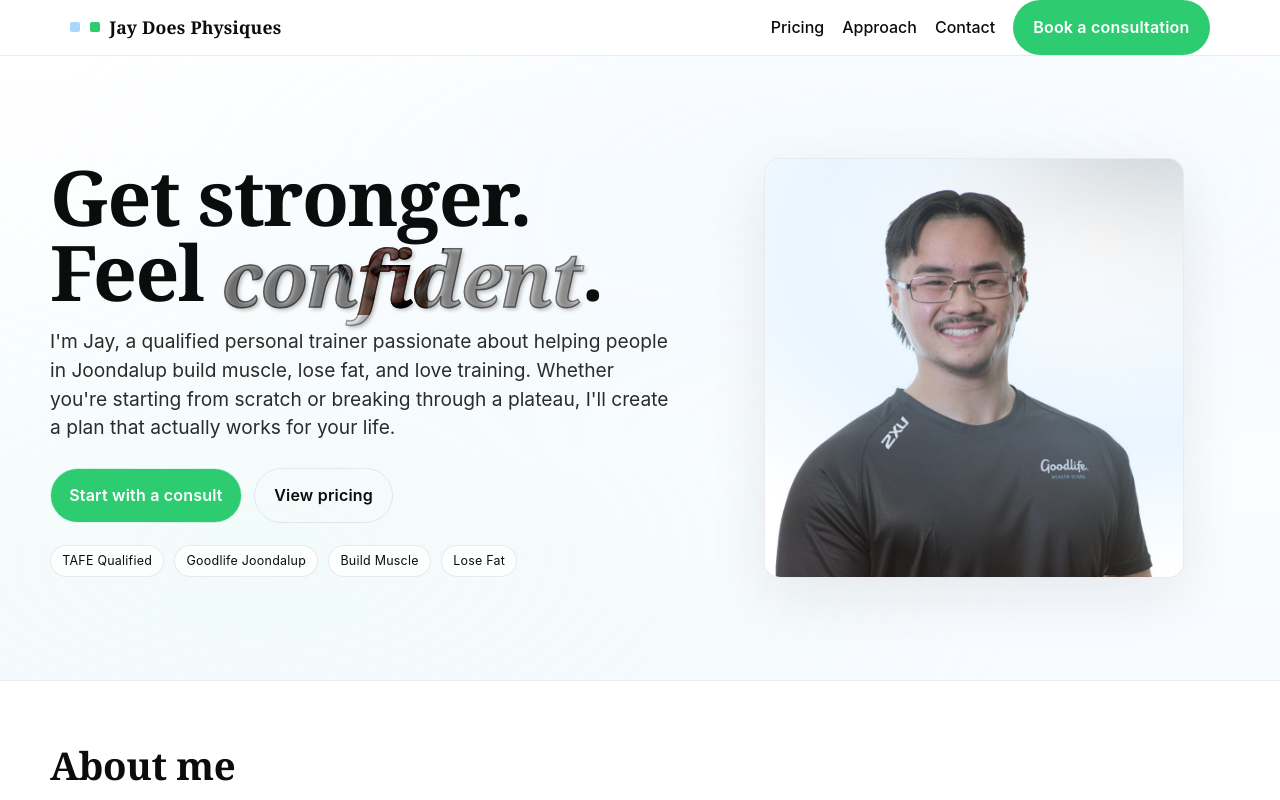
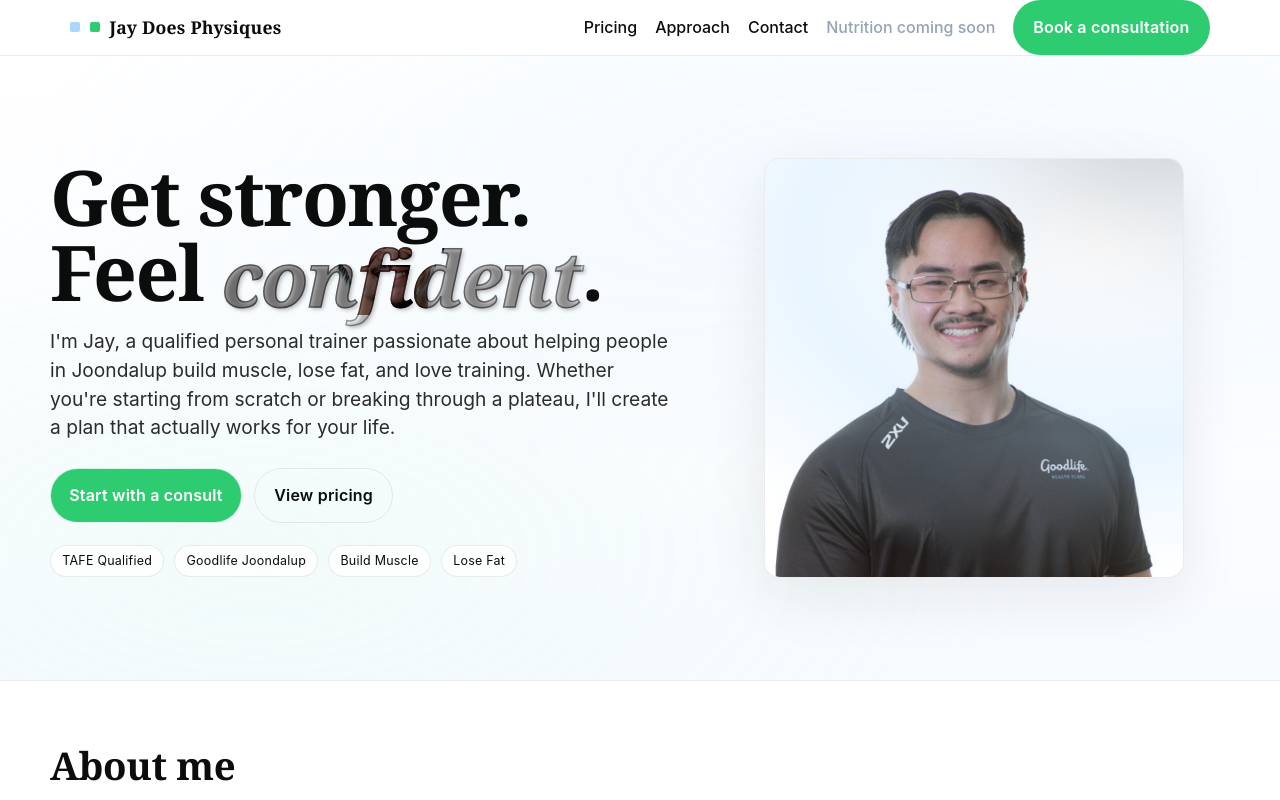
Before and after one commit to webdevtomr/jay-does-physiques-website, a plain HTML site: page index.html in a window 1280 px wide. Shown: the top 800 px of the page. Drawn offline with Linux system fonts and the light colour scheme.

Commit message:
Add 'Nutrition coming soon' link to navigation menu
- Added navigation link indicating upcoming nutrition services
- Styled with muted gray color to show it's not yet active
- Positioned between Contact and Book consultation button

🤖 Generated with [Claude Code](https://claude.com/claude-code)

Co-Authored-By: Claude <noreply@anthropic.com>

```diff
--- a/index.html
+++ b/index.html
@@ -68,6 +68,7 @@
         <a class="nav-link" href="#pricing">Pricing</a>
         <a class="nav-link" href="#approach">Approach</a>
         <a class="nav-link" href="#contact">Contact</a>
+        <a class="nav-link" href="#" style="color: #94a3b8; cursor: default;" onclick="return false;">Nutrition coming soon</a>
         <a class="btn btn-primary" href="#contact">Book a consultation</a>
       </nav>
     </div>
```
